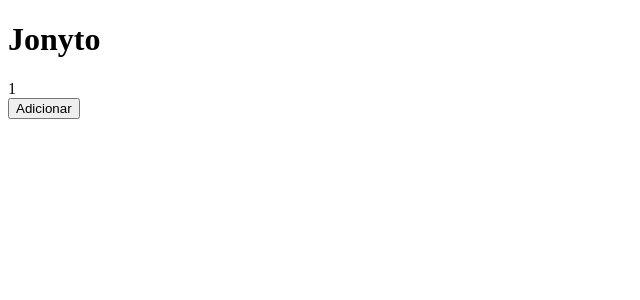
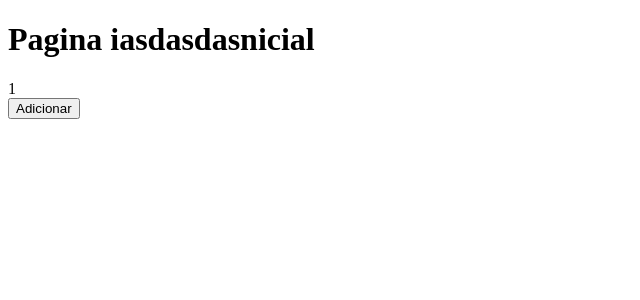
Before and after one commit to joaojorgeprog/jonytoApp, a Next.js app: page / in a window 1280 px wide. Shown: the top 300 px of the page, without its empty margins (0-640 px from the left). Built offline with nearby package versions, Linux system fonts and the light colour scheme.

Commit message:
nova chamada na home

```diff
--- a/pages/index.js
+++ b/pages/index.js
@@ -3,7 +3,7 @@ import { useState } from 'react';
 function Home() {
     return (
         <div>
-            <h1>Jonyto</h1>
+            <h1>Pagina iasdasdasnicial</h1>
             <Contador />
         </div>
     )
```
